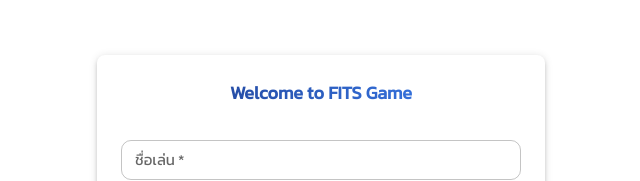
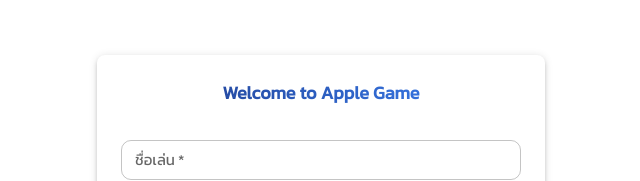
Before and after one commit to jakkapan1789/game-ui, a Next.js app: page /login in a window 1280 px wide. Shown: the part 160-341 px from the top of the page, without its empty margins (319-959 px from the left). Built offline with nearby package versions, Linux system fonts and the light colour scheme.

Commit message:
add code

```diff
--- a/src/components/Layout.js
+++ b/src/components/Layout.js
@@ -47,7 +47,7 @@
               color: "white",
             }}
           >
-            App Game
+            Apple Game
           </Typography>
           <div style={{ display: "flex", alignItems: "center" }}>
             <Typography variant="body1" sx={{ marginRight: 2, color: "white" }}>
--- a/src/pages/admin.js
+++ b/src/pages/admin.js
@@ -86,7 +86,7 @@
   return (
     <>
       <Head>
-        <title>Admin - FITS Game</title>
+        <title>Admin - Apple Game</title>
         <meta name="description" content="Generated by create next app" />
         <meta name="viewport" content="width=device-width, initial-scale=1" />
         <link rel="icon" href="/favicon.ico" />
--- a/src/pages/login.js
+++ b/src/pages/login.js
@@ -57,7 +57,7 @@
               color: "transparent",
             }}
           >
-            Welcome to FITS Game
+            Welcome to Apple Game
           </Typography>
           <form onSubmit={handleLogin}>
             <TextField
--- a/src/pages/play.js
+++ b/src/pages/play.js
@@ -46,7 +46,7 @@
   return (
     <React.Fragment>
       <Head>
-        <title>Play - FITS Game</title>
+        <title>Play - Apple Game</title>
         <meta name="description" content="Generated by create next app" />
         <meta name="viewport" content="width=device-width, initial-scale=1" />
         <link rel="icon" href="/favicon.ico" />
```
Also changed, not shown: public/images/dog.png (added).
